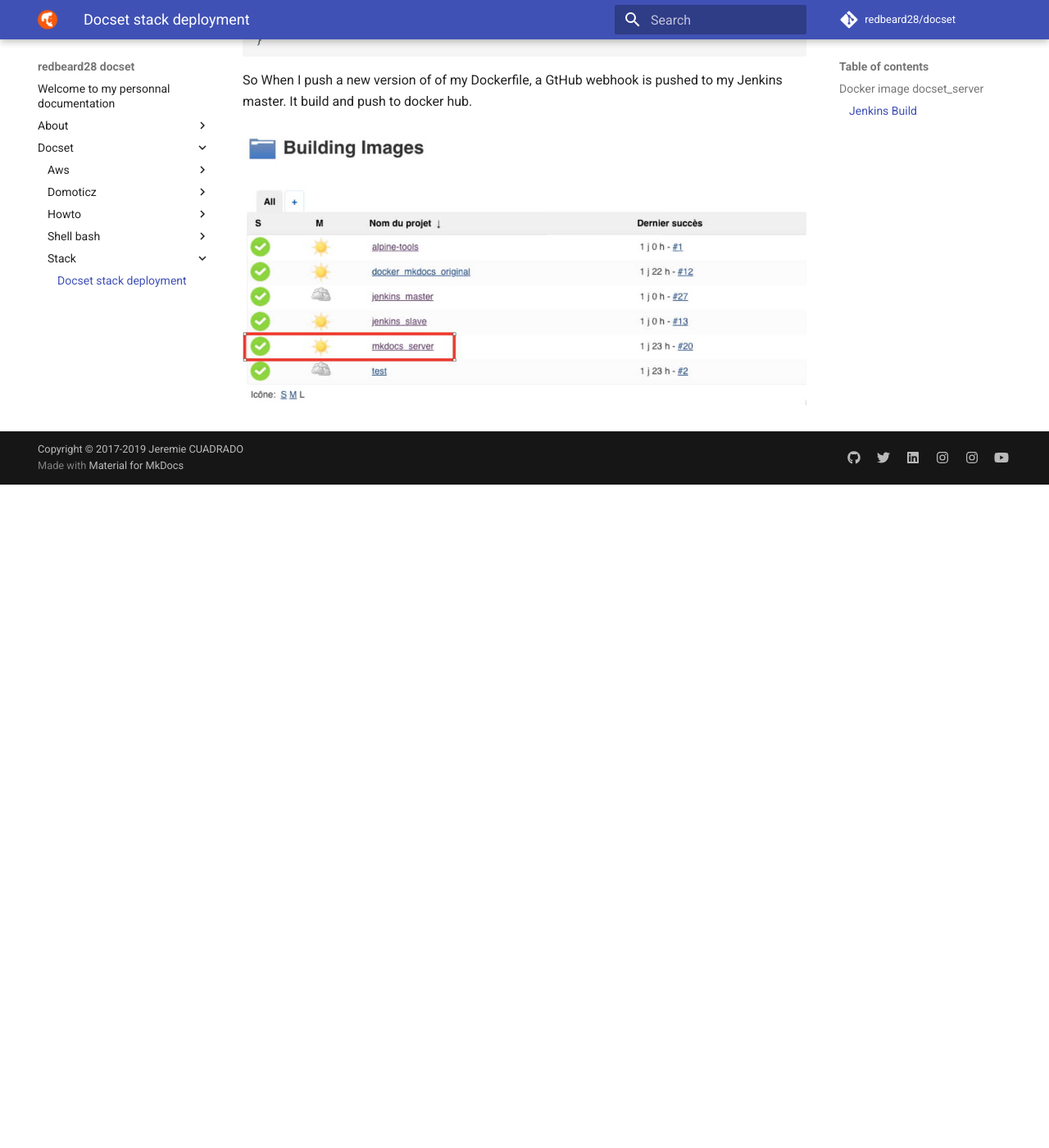
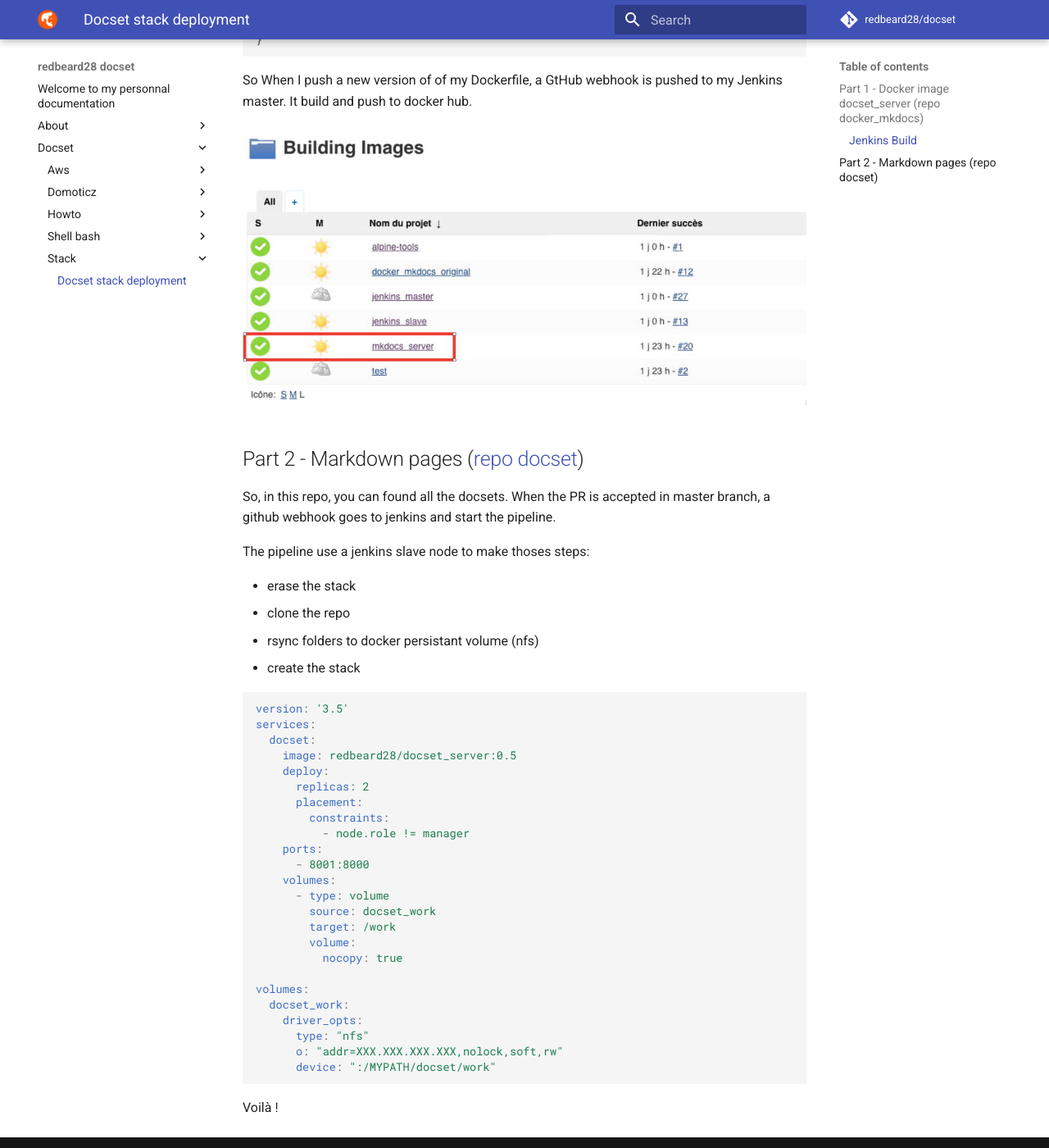
Before and after one commit to redbeard28/docset, an MkDocs documentation site: the page built from docs_src/docset/stack/docset-server.md, in a window 1280 px wide and 1400 px high, scrolled down 1693 px. Shown: the whole window at 82% size. Built offline with MkDocs 1.6.1 and Material for MkDocs 9.7.7, drawn with Linux system fonts in a browser that asks for light colours; comment, search, counter and statistics services are not loaded; before the commit the page ends 2284 px from its top, so only the background shows below that; some of the changed text lies outside the part shown.

Commit message:
finish docset doc

`````diff
--- a/docs_src/docset/stack/docset-server.md
+++ b/docs_src/docset/stack/docset-server.md
@@ -5,7 +5,7 @@
   * populate markdown files in a nfs docker volume [docset](https://github.com/redbeard28/docset.git)
 
 
-## Docker image docset_server
+## Part 1 - Docker image docset_server ([repo docker_mkdocs](https://github.com/redbeard28/docker_mkdocs.git))
 This image is very simple. We install mkdocs in the image and put a CMD to start to serve.
 
 ````dockerfile
@@ -86,3 +86,46 @@
 So When I push a new version of of my Dockerfile, a GtHub webhook is pushed to my Jenkins master. It build and push to docker hub.
 
 ![pipeline](img/mkdocs_server.jpg)
+
+
+## Part 2 - Markdown pages ([repo docset](https://github.com/redbeard28/docset.git))
+
+So, in this repo, you can found all the docsets. When the PR is accepted in master branch, a github webhook goes to jenkins and start the pipeline.
+
+The pipeline use a jenkins slave node to make thoses steps:
+
+  * erase the stack
+  * clone the repo
+  * rsync folders to docker persistant volume (nfs)
+  * create the stack
+
+
+````yaml
+version: '3.5'
+services:
+  docset:
+    image: redbeard28/docset_server:0.5
+    deploy:
+      replicas: 2
+      placement:
+        constraints:
+          - node.role != manager
+    ports:
+      - 8001:8000
+    volumes:
+      - type: volume
+        source: docset_work
+        target: /work
+        volume:
+          nocopy: true
+
+volumes:
+  docset_work:
+    driver_opts:
+      type: "nfs"
+      o: "addr=XXX.XXX.XXX.XXX,nolock,soft,rw"
+      device: ":/MYPATH/docset/work"
+````
+
+
+Voilà !
`````
